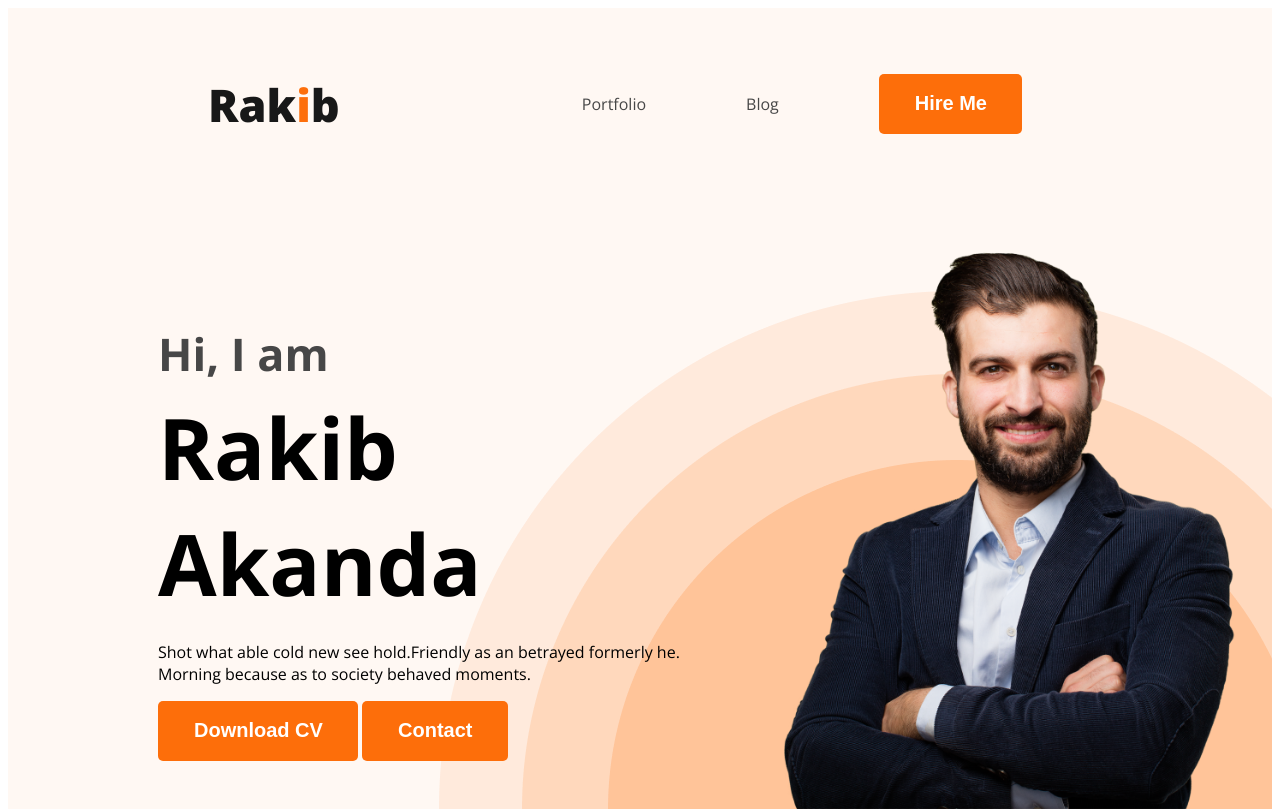
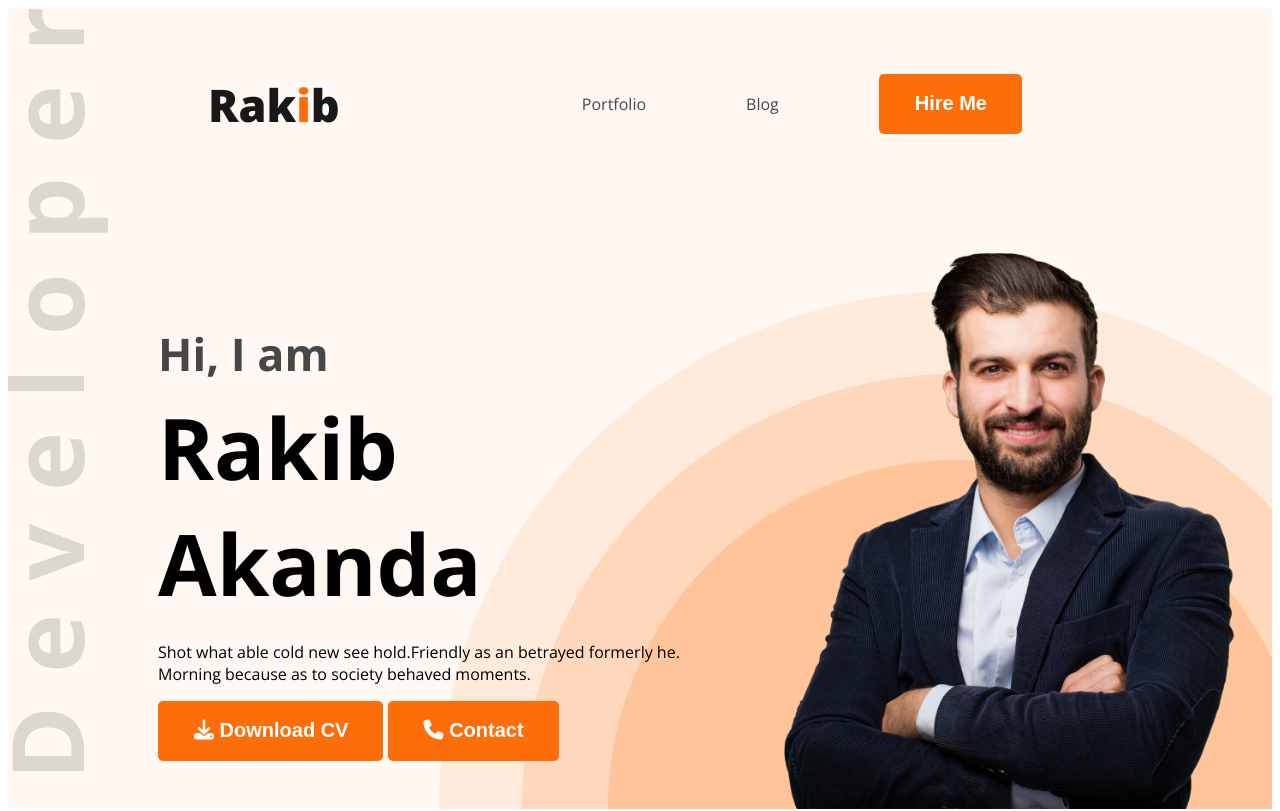
Before and after one commit to Rakib-Akanda/complete-project, a plain HTML site: page index.html in a window 1280 px wide. Shown: the top 811 px of the page. Drawn offline with nearby package versions, Linux system fonts and the light colour scheme.

Commit message:
added font awesome icons

```diff
--- a/index.html
+++ b/index.html
@@ -8,6 +8,8 @@
 <link rel="preconnect" href="https://fonts.gstatic.com" crossorigin>
 <link href="https://fonts.googleapis.com/css2?family=Open+Sans:wght@400;700;800&family=Roboto:ital,wght@0,100;1,100;1,400&display=swap" rel="stylesheet">
     <link rel="stylesheet" href="/styles/portfolio.css">
+
+    <script src="https://kit.fontawesome.com/0c3afefc63.js" crossorigin="anonymous"></script>
 </head>
 <body>
     <header class="header">
@@ -25,8 +27,8 @@
                 <h3 class="banner-greeting">Hi, I  am</h3>
                 <h1 class="banner-title">Rakib Akanda</h1>
                 <p class="banner-description">Shot what able cold new see hold.Friendly as an betrayed formerly he. Morning because as to society behaved moments.</p>
-                <button class="btn-primary">Download CV</button>
-                <button class="btn-primary">Contact</button>
+                <button class="btn-primary"><i class="fa-solid fa-download"></i> Download CV</button>
+                <button class="btn-primary"><i class="fa-solid fa-phone"></i>  Contact</button>
             </div>
             <img class="profile-pic" src="images/hardy.png" alt="">
         </div>
@@ -147,7 +149,7 @@
                 </div>
             </div>
             <div class="Download">
-                <button class="btn-primary">Download CV</button>
+                <button class="btn-primary"><i class="fa-solid fa-download"></i> Download CV</button>
             </div>
         </section>
     </main>
--- a/styles/portfolio.css
+++ b/styles/portfolio.css
@@ -52,9 +52,9 @@ nav a {
 /* header related styles */
 .header {
     background: #FFF8F3;
-    background-image: url(../images/header_bg.png);
+    background-image: url('../images/header_bg.png'),url('../images/developer.png') ;
     background-repeat: no-repeat;
-    background-position: bottom right;
+    background-position: bottom right,top left;
 }
 
 .banner {
```
